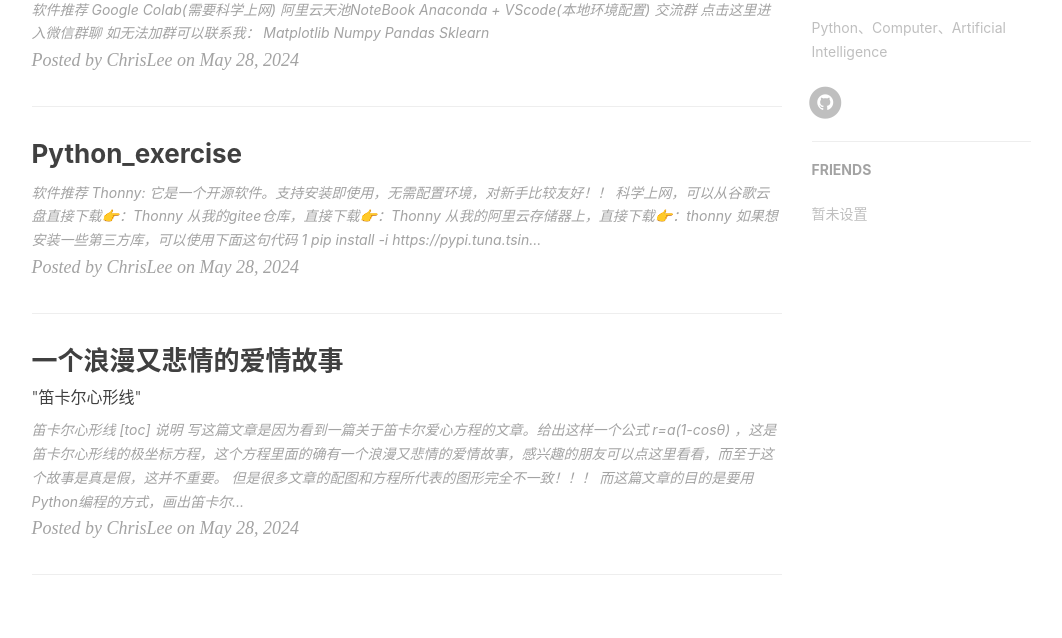
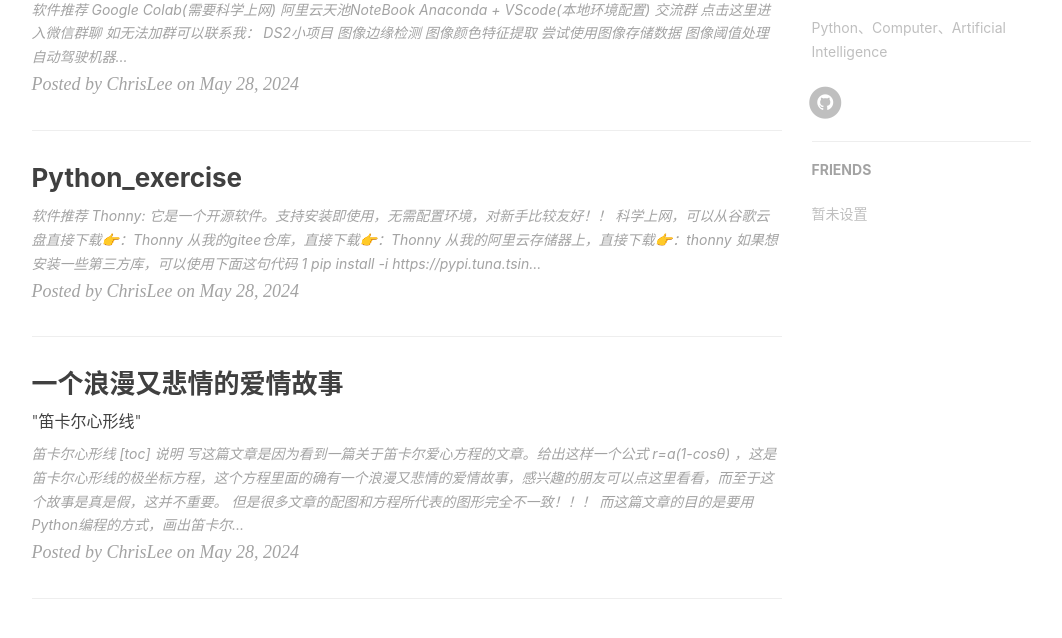
Before and after one commit to ChrisLee-Codes/github.io, a Jekyll site: the page built from index.html, in a window 1280 px wide and 900 px high, scrolled down 438 px, cut to the strip 259-897 px from the top of the window. Shown: the whole strip, without its empty margins (136-1198 px from the left). Built offline with Jekyll 4.4.1, drawn with Linux system fonts in a browser that asks for light colours; nearby versions of some CDN libraries; the list of posts is cut into pages by our own code; comment, search, counter and statistics services are not loaded.

Commit message:
Update 2024-05-31-DataScience.markdown

```diff
--- a/_posts/2024-05-31-DataScience.markdown
+++ b/_posts/2024-05-31-DataScience.markdown
@@ -26,6 +26,15 @@
 
 [](https://github.com/ChrisLee-Codes/ChrisLee-Codes.github.io/assets/44613341/124506b9-0492-4872-941f-d10e8a17911f)
 
+## DS2小项目
+* 图像边缘检测
+* 图像颜色特征提取
+* 尝试使用图像存储数据
+* 图像阈值处理
+* 自动驾驶机器人
+* 数学函数可视化
+* ……
+[DS2小项目源码分享](https://drive.google.com/drive/folders/1sc9NBB33LOES9JosGFw6psYQ_7TLygbh?usp=sharing)
 ## Matplotlib
 ## Numpy
 ## Pandas
```
